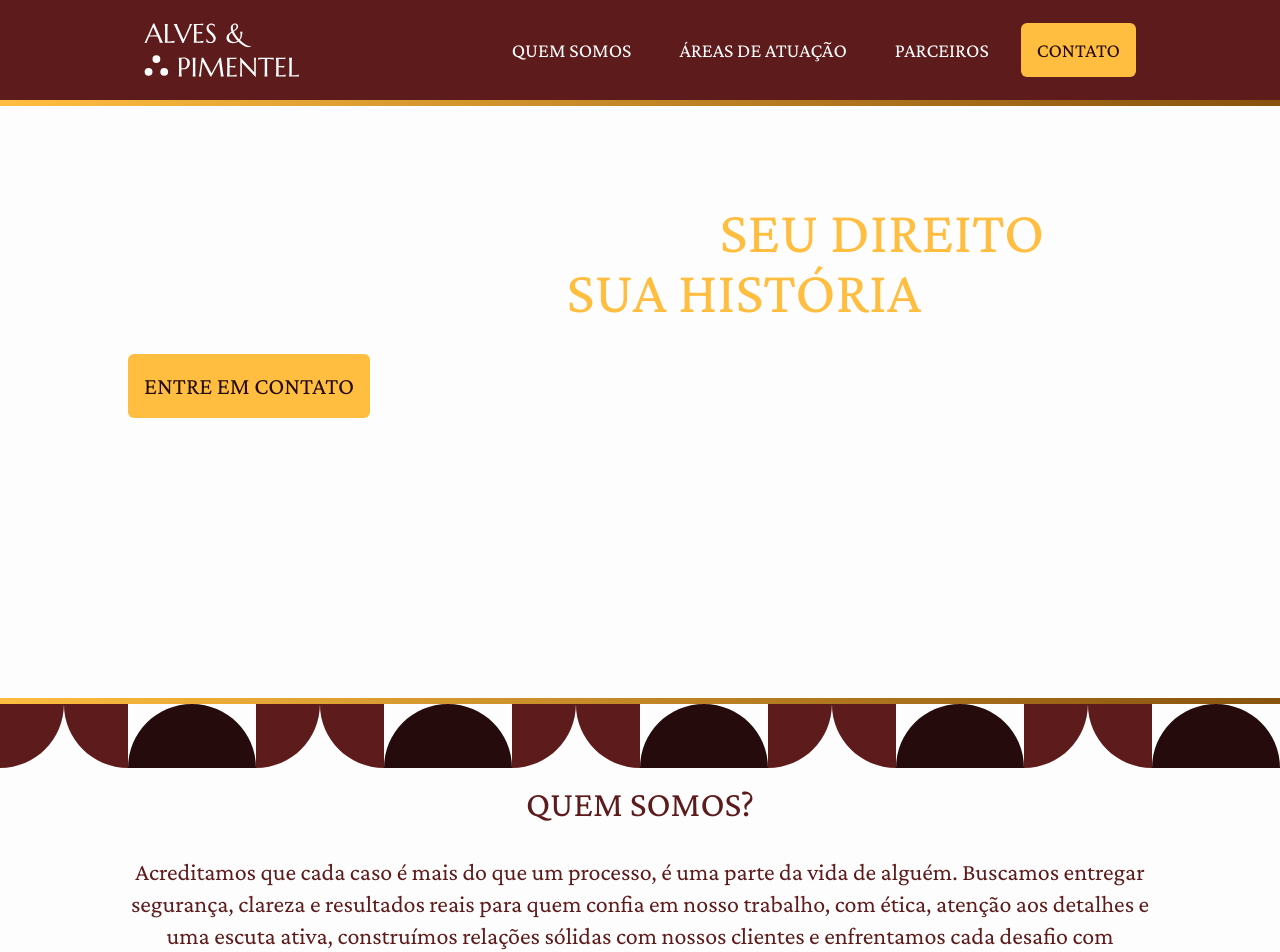
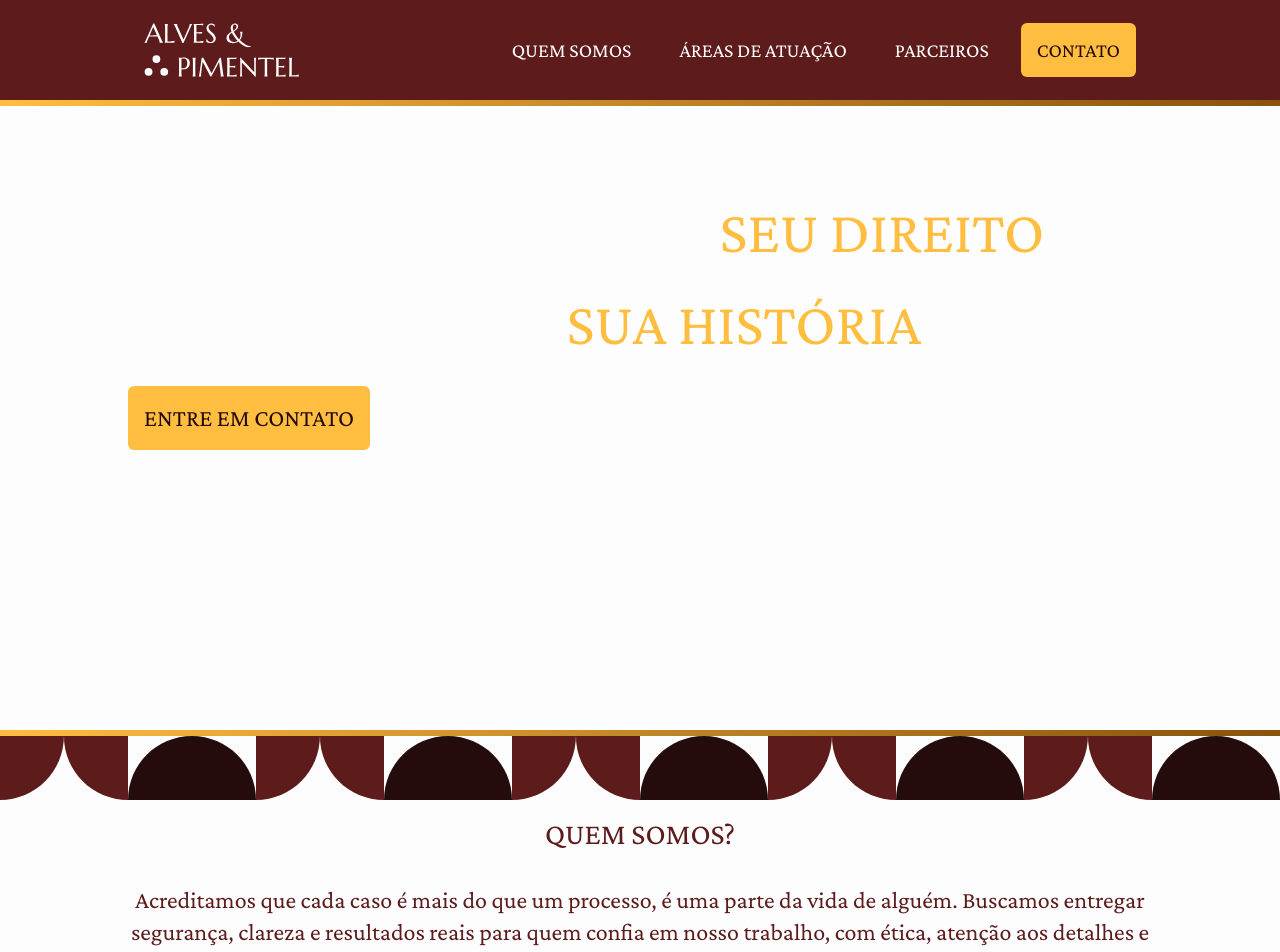
Before and after one commit to guilhermetamega/Alves-e-Pimentel, a Next.js app: page /Test in a window 1280 px wide. Shown: the top 952 px of the page. Built offline with nearby package versions, Linux system fonts and the light colour scheme.

Commit message:
Fix(gap): Fixing gap size in hero

```diff
--- a/src/app/Test/page.tsx
+++ b/src/app/Test/page.tsx
@@ -35,7 +35,7 @@ export default function Test() {
       </Header>
       <Hr />
       <Section
-        className={`bg-[url("/bg_hero.png")] aspect-auto bg-no-repeat bg-cover bg-center px-[32px] pb-30 pt-6 min-[660px]:px-32 min-[660px]:pt-24 min-[660px]:pb-[280px] flex flex-col max-[1000px]:items-center max-[1000px]:text-center min-[1000px]:justify-start font-crimson-pro max-[660px]:text-2xl max-[860px]:text-3xl min-[860px]:text-4xl min-[1200px]:text-6xl gap-8`}
+        className={`bg-[url("/bg_hero.png")] aspect-auto bg-no-repeat bg-cover bg-center px-[32px] pb-30 pt-6 min-[660px]:px-32 min-[660px]:pt-24 min-[660px]:pb-[280px] flex flex-col max-[1000px]:items-center max-[1000px]:text-center min-[1000px]:justify-start font-crimson-pro max-[860px]:text-3xl min-[860px]:text-4xl min-[1200px]:text-6xl gap-8`}
         id={"hero"}
       >
         <NoGapDiv col={true} maxGap="8" minGap="0">
@@ -67,7 +67,9 @@ export default function Test() {
         id={"about"}
         className="my-4 font-crimson-pro text-primary max-[1200px]:px-8 min-[1200px]:px-[128px]"
       >
-        <h1 className="text-4xl text-center pb-8">QUEM SOMOS?</h1>
+        <h1 className="text-3xl max-[660px]:text-4xl text-center pb-8">
+          QUEM SOMOS?
+        </h1>
         <p className="text-center text-2xl">
           Acreditamos que cada caso é mais do que um processo, é uma parte da
           vida de alguém. Buscamos entregar segurança, clareza e resultados
--- a/src/app/components/NoGapDiv/index.tsx
+++ b/src/app/components/NoGapDiv/index.tsx
@@ -18,7 +18,7 @@ export default function NoGapDiv({
     <div
       className={`flex flex-${
         col == true ? "col" : "row"
-      } gap-${minGap} max-[660px]:gap-${maxGap}`}
+      } gap-${maxGap} max-[660px]:gap-${minGap}`}
       {...rest}
     >
       {children}
```
